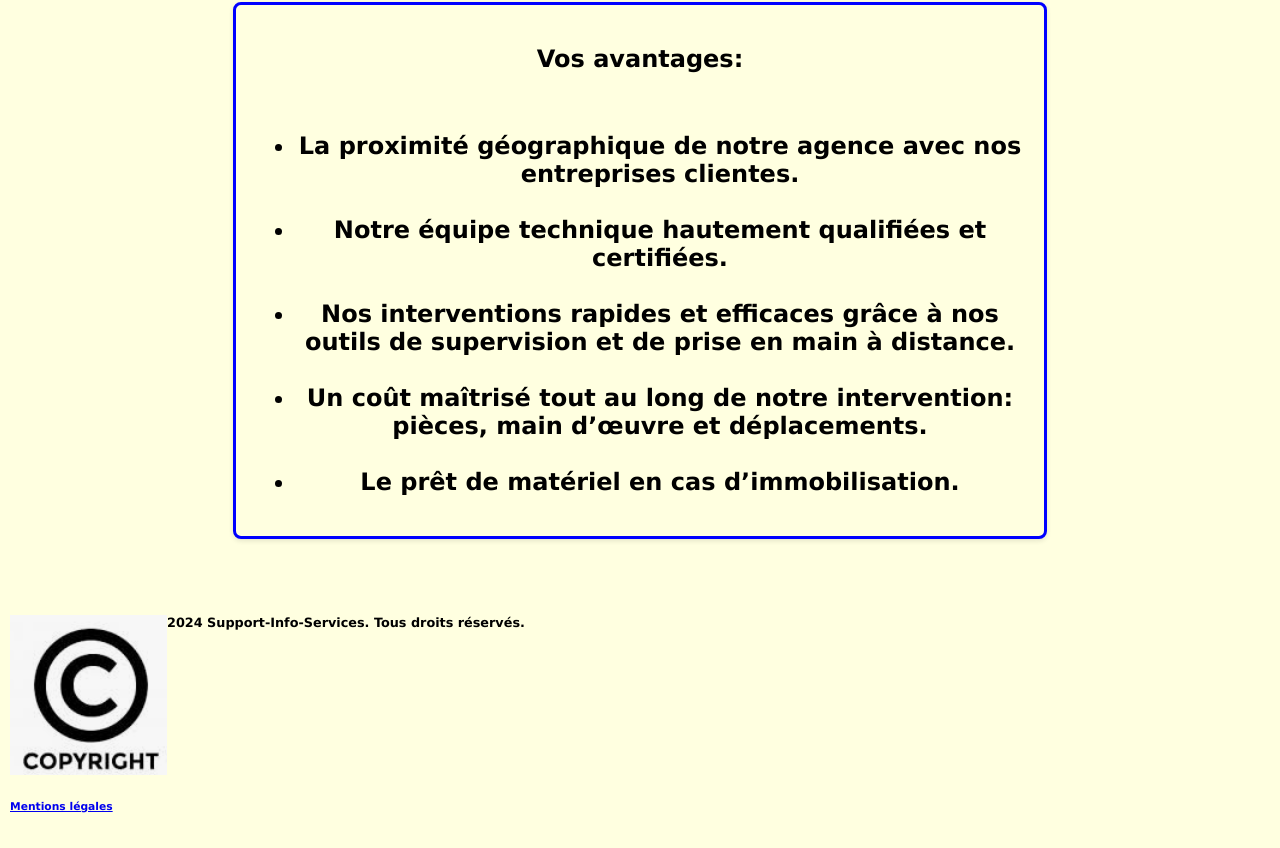
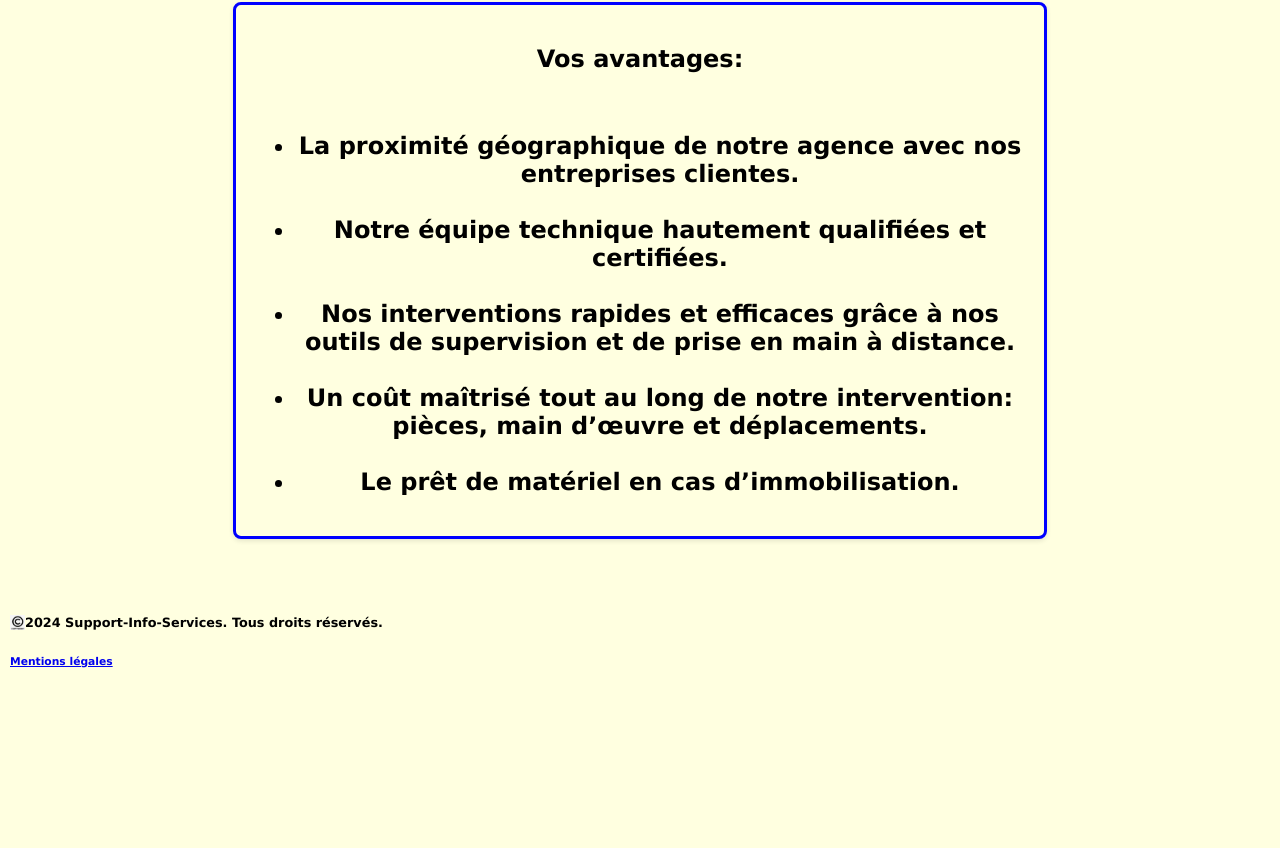
Before and after one commit to Michel400/Support-Info-Services, a plain HTML site: page maintenance info.html in a window 1280 px wide. Shown: the part 1735-2583 px from the top of the page. After the commit the page ends 2438 px from the top, so only its background shows below. Drawn offline with Linux system fonts and the light colour scheme.

Commit message:
mi copyright

```diff
--- a/maintenance info.html
+++ b/maintenance info.html
@@ -113,7 +113,7 @@ d’œuvre et déplacements.</li><br>
 <footer class="bannerend">
 <div class="bannerend-content">
 <img src="copyright.png"alt="copyright"class="bannerend-
-image">
+image" width="15"height="15">
 <h6 class="bannerend-title">2024 Support-Info-Services. Tous droits
 réservés.</h6>
 </div>
```
